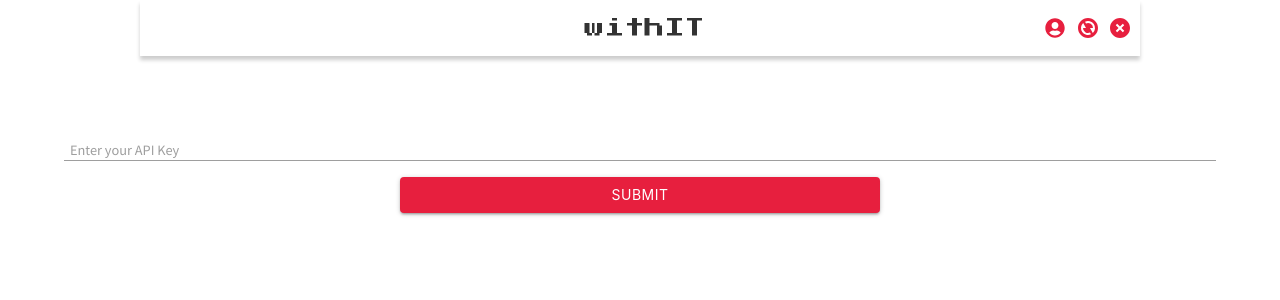
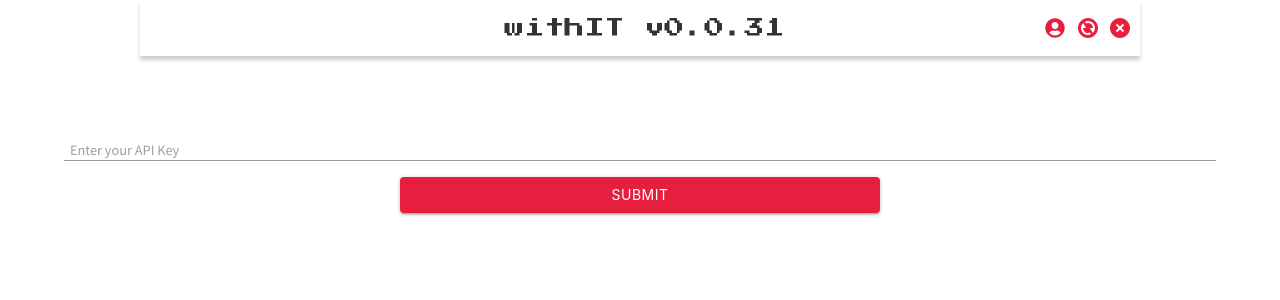
Before and after one commit to knetcode/react-fd-widget, a React (Create React App) app: page / in a window 1280 px wide. Shown: the top 300 px of the page. Built offline with nearby package versions, Linux system fonts and the light colour scheme; no server answers.

Commit message:
v0.0.31 change title

```diff
--- a/package.json
+++ b/package.json
@@ -4,7 +4,7 @@
 	"author": "Kyle Esterhuizen",
 	"homepage": "./",
 	"main": "./public/electron.js",
-	"version": "0.0.30",
+	"version": "0.0.31",
 	"build": {
 		"publish": [
 			{
--- a/src/App.js
+++ b/src/App.js
@@ -4,7 +4,7 @@ import AppHeader from './Components/AppHeader'
 import FDApp from './Components/FDApp'
 import NoKey from './Components/NoKey'
 
-const APP_NAME = 'withIT'
+const APP_NAME = 'withIT v0.0.31'
 
 const API_URL = process.env.REACT_APP_API_URL
 const ADMIN_KEY = process.env.REACT_APP_ADMIN_KEY
```
Also changed, not shown: 1 other file (tests, documents, lock files or other folders).
